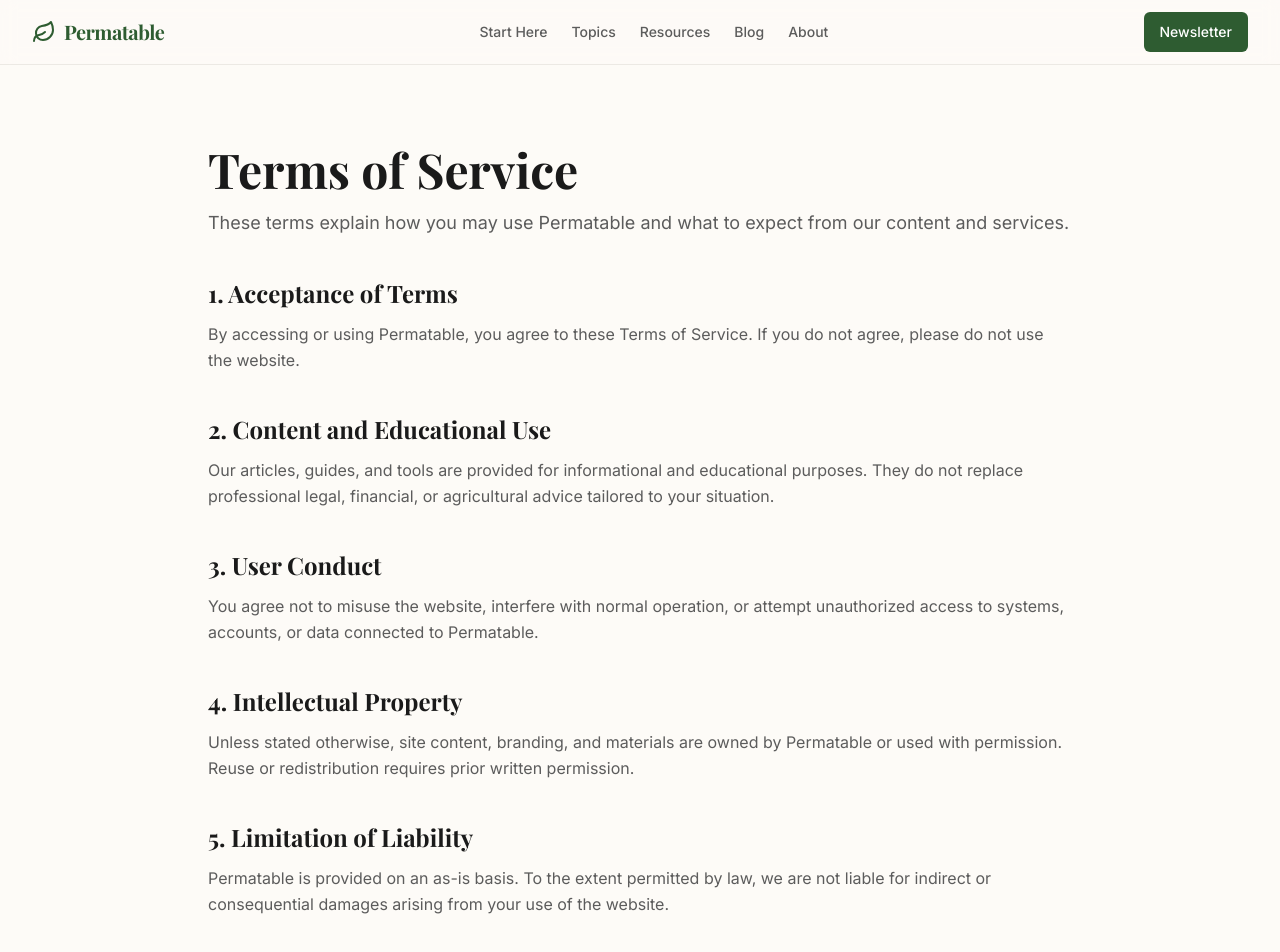
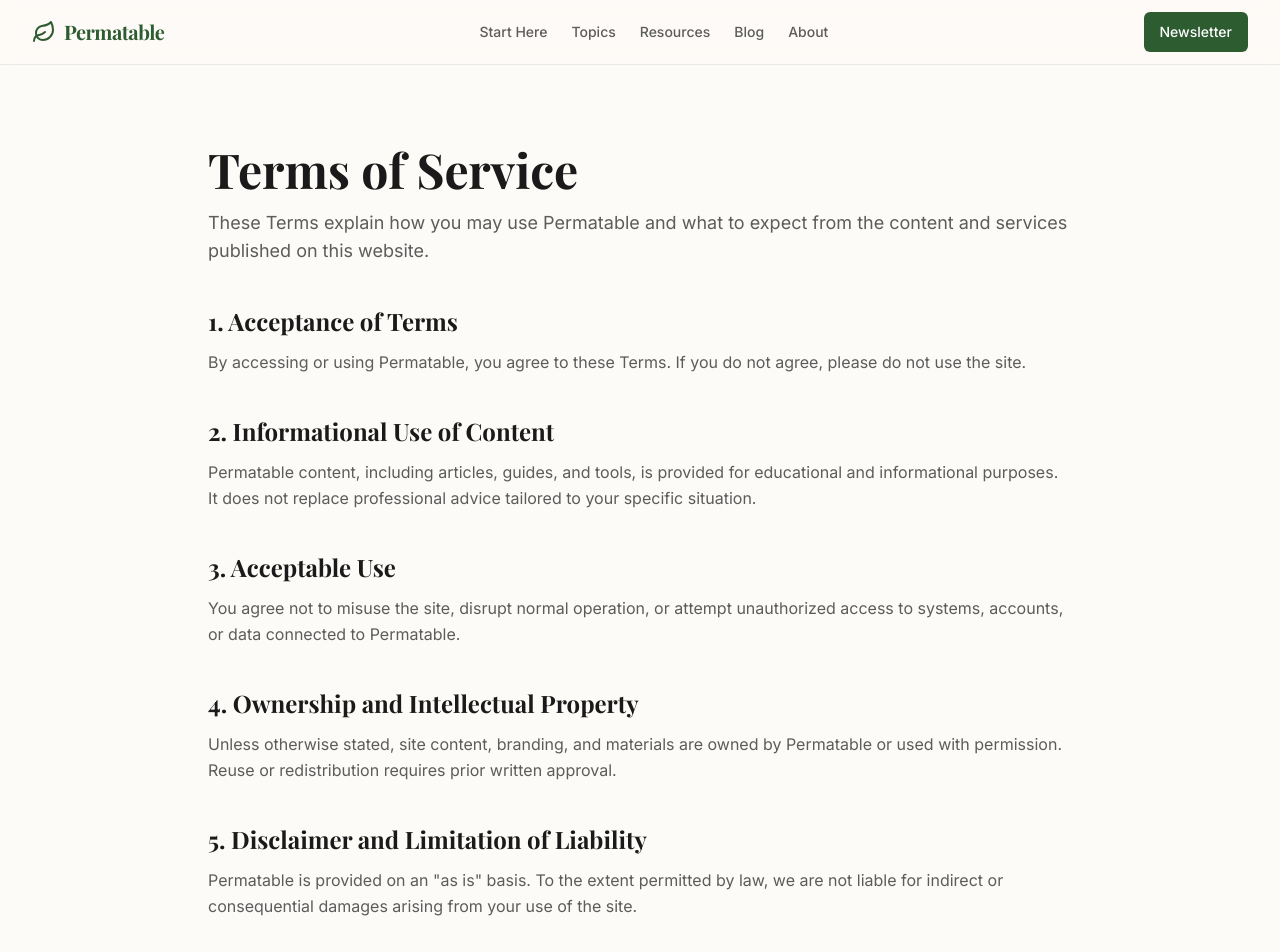
Before and after one commit to medamineaitaich/permatable, a React (Vite) app: page /terms in a window 1280 px wide. Shown: the top 952 px of the page. Built offline with nearby package versions, Linux system fonts and the light colour scheme; a web font is replaced by a local one.

Commit message:
Polish newsletter and legal page copy

```diff
--- a/src/pages/Cookies.tsx
+++ b/src/pages/Cookies.tsx
@@ -6,8 +6,8 @@ export function Cookies() {
           Cookie Policy
         </h1>
         <p className="text-lg text-muted-foreground">
-          This policy explains how Permatable uses cookies and similar
-          technologies on our website.
+          This Policy explains how Permatable uses cookies and similar
+          technologies on this website.
         </p>
       </div>
 
@@ -18,8 +18,7 @@ export function Cookies() {
           </h2>
           <p className="text-muted-foreground leading-relaxed">
             Cookies are small text files stored on your device. They help
-            websites remember preferences and understand how visitors interact
-            with pages.
+            websites remember preferences and understand how visitors use pages.
           </p>
         </section>
 
@@ -28,30 +27,31 @@ export function Cookies() {
             2. How We Use Cookies
           </h2>
           <p className="text-muted-foreground leading-relaxed">
-            We use cookies for core site functionality, performance insights, and
-            improving user experience. Some cookies may help us understand which
-            content is most useful to readers.
+            We use cookies to support core site functionality, measure
+            performance, and improve user experience. Some cookies help us
+            understand which content is most useful to readers.
           </p>
         </section>
 
         <section>
           <h2 className="font-serif text-2xl font-bold text-foreground mb-3">
-            3. Types of Cookies
+            3. Types of Cookies We Use
           </h2>
           <p className="text-muted-foreground leading-relaxed">
-            Cookies used may include essential cookies, analytics cookies, and
+            Cookies may include essential cookies, analytics cookies, and
             preference cookies. Essential cookies are required for basic site
-            operation.
+            operation and cannot be switched off without affecting core
+            functionality.
           </p>
         </section>
 
         <section>
           <h2 className="font-serif text-2xl font-bold text-foreground mb-3">
-            4. Managing Cookies
+            4. Managing Cookie Preferences
           </h2>
           <p className="text-muted-foreground leading-relaxed">
             You can manage or disable cookies in your browser settings. Disabling
-            some cookies may affect certain website features and performance.
+            some cookies may affect site features and overall performance.
           </p>
         </section>
 
@@ -60,8 +60,8 @@ export function Cookies() {
             5. Changes to This Policy
           </h2>
           <p className="text-muted-foreground leading-relaxed">
-            We may update this Cookie Policy as our website evolves. Any changes
-            will be posted on this page with the latest version.
+            We may update this Policy as the site evolves. Any changes will be
+            posted on this page.
           </p>
         </section>
       </div>
--- a/src/pages/Newsletter.tsx
+++ b/src/pages/Newsletter.tsx
@@ -44,24 +44,31 @@ export function Newsletter() {
             className="space-y-6"
           >
             <CheckCircle2 className="h-16 w-16 text-green-500 mx-auto" />
-            <h1 className="font-serif text-3xl font-bold text-foreground">You're on the list!</h1>
+            <h1 className="font-serif text-3xl font-bold text-foreground">You&apos;re subscribed.</h1>
             <p className="text-muted-foreground text-lg">
-              Thank you for subscribing to the Permatable newsletter. Keep an eye on your inbox for our latest updates, guides, and stories.
+              Thanks for joining Permatable. You&apos;ll receive practical weekly
+              emails with composting guidance, soil health tips, seasonal garden
+              tasks, and useful planning resources.
             </p>
             <Button
               variant="outline"
               className="mt-8"
               onClick={() => setIsSuccess(false)}
             >
-              Subscribe another email
+              Use another email
             </Button>
           </motion.div>
         ) : (
           <div className="space-y-8">
             <div>
-              <h1 className="font-serif text-4xl font-bold text-foreground mb-4">Join Our Community</h1>
+              <h1 className="font-serif text-4xl font-bold text-foreground mb-4">Join the Permatable Newsletter</h1>
               <p className="text-muted-foreground text-lg">
-                Get weekly tips on composting, organic gardening, and sustainable living delivered straight to your inbox. No spam, ever.
+                Get one practical email each week with clear guidance on
+                composting, soil health, permaculture, and sustainable garden
+                planning.
+              </p>
+              <p className="text-sm text-muted-foreground mt-3">
+                Designed for real gardens and real schedules. No hype, no spam.
               </p>
             </div>
 
@@ -69,7 +76,7 @@ export function Newsletter() {
               <div className="relative">
                 <Input
                   type="email"
-                  placeholder="Enter your email address"
+                  placeholder="you@example.com"
                   required
                   value={email}
                   onChange={(e) => setEmail(e.target.value)}
@@ -80,7 +87,7 @@ export function Newsletter() {
                   disabled={isSubmitting}
                   className="absolute right-1 top-1 bottom-1 rounded-full px-6 bg-primary hover:bg-primary/90"
                 >
-                  {isSubmitting ? "Subscribing..." : "Subscribe"}
+                  {isSubmitting ? "Joining..." : "Join"}
                 </Button>
               </div>
               <p className="text-xs text-muted-foreground">
@@ -92,7 +99,7 @@ export function Newsletter() {
                 <Link to="/terms" className="text-primary hover:underline">
                   Terms of Service
                 </Link>
-                .
+                . You can unsubscribe anytime.
               </p>
             </form>
           </div>
--- a/src/pages/Terms.tsx
+++ b/src/pages/Terms.tsx
@@ -6,8 +6,8 @@ export function Terms() {
           Terms of Service
         </h1>
         <p className="text-lg text-muted-foreground">
-          These terms explain how you may use Permatable and what to expect from
-          our content and services.
+          These Terms explain how you may use Permatable and what to expect
+          from the content and services published on this website.
         </p>
       </div>
 
@@ -17,52 +17,52 @@ export function Terms() {
             1. Acceptance of Terms
           </h2>
           <p className="text-muted-foreground leading-relaxed">
-            By accessing or using Permatable, you agree to these Terms of
-            Service. If you do not agree, please do not use the website.
+            By accessing or using Permatable, you agree to these Terms. If you
+            do not agree, please do not use the site.
           </p>
         </section>
 
         <section>
           <h2 className="font-serif text-2xl font-bold text-foreground mb-3">
-            2. Content and Educational Use
+            2. Informational Use of Content
           </h2>
           <p className="text-muted-foreground leading-relaxed">
-            Our articles, guides, and tools are provided for informational and
-            educational purposes. They do not replace professional legal,
-            financial, or agricultural advice tailored to your situation.
+            Permatable content, including articles, guides, and tools, is
+            provided for educational and informational purposes. It does not
+            replace professional advice tailored to your specific situation.
           </p>
         </section>
 
         <section>
           <h2 className="font-serif text-2xl font-bold text-foreground mb-3">
-            3. User Conduct
+            3. Acceptable Use
           </h2>
           <p className="text-muted-foreground leading-relaxed">
-            You agree not to misuse the website, interfere with normal
-            operation, or attempt unauthorized access to systems, accounts, or
-            data connected to Permatable.
+            You agree not to misuse the site, disrupt normal operation, or
+            attempt unauthorized access to systems, accounts, or data connected
+            to Permatable.
           </p>
         </section>
 
         <section>
           <h2 className="font-serif text-2xl font-bold text-foreground mb-3">
-            4. Intellectual Property
+            4. Ownership and Intellectual Property
           </h2>
           <p className="text-muted-foreground leading-relaxed">
-            Unless stated otherwise, site content, branding, and materials are
+            Unless otherwise stated, site content, branding, and materials are
             owned by Permatable or used with permission. Reuse or redistribution
-            requires prior written permission.
+            requires prior written approval.
           </p>
         </section>
 
         <section>
           <h2 className="font-serif text-2xl font-bold text-foreground mb-3">
-            5. Limitation of Liability
+            5. Disclaimer and Limitation of Liability
           </h2>
           <p className="text-muted-foreground leading-relaxed">
-            Permatable is provided on an as-is basis. To the extent permitted by
-            law, we are not liable for indirect or consequential damages arising
-            from your use of the website.
+            Permatable is provided on an "as is" basis. To the extent permitted
+            by law, we are not liable for indirect or consequential damages
+            arising from your use of the site.
           </p>
         </section>
 
@@ -71,8 +71,8 @@ export function Terms() {
             6. Updates to These Terms
           </h2>
           <p className="text-muted-foreground leading-relaxed">
-            We may update these terms periodically. Continued use of the website
-            after updates means you accept the revised terms.
+            We may update these Terms from time to time. Continued use of the
+            site after updates means you accept the revised version.
           </p>
         </section>
       </div>
```
Also changed, not shown: src/pages/Privacy.tsx (+16 -15 lines).
